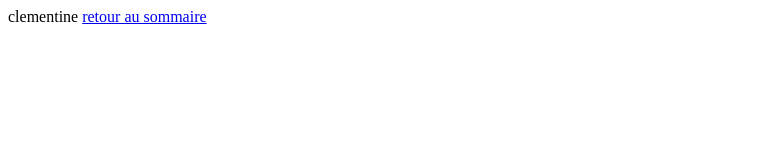
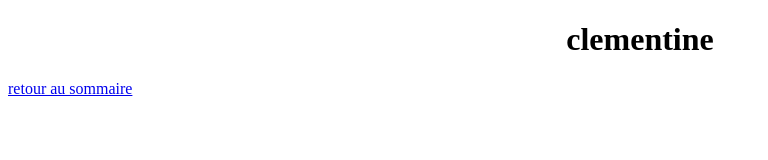
Before and after one commit to clementinede/clementinede.github.io, a plain HTML site: page page2.html in a window 1280 px wide. Shown: the whole page, without its empty margins (0-768 px from the left). Drawn offline with Linux system fonts and the light colour scheme.

```diff
--- a/page2.html
+++ b/page2.html
@@ -6,7 +6,7 @@
 <title>My second HTML5 document</title>
 </head>
 <body>
-clementine
+<h1> clementine </h1>
 <a href="/"> retour au sommaire </a>
 </body>
 </html>
```
